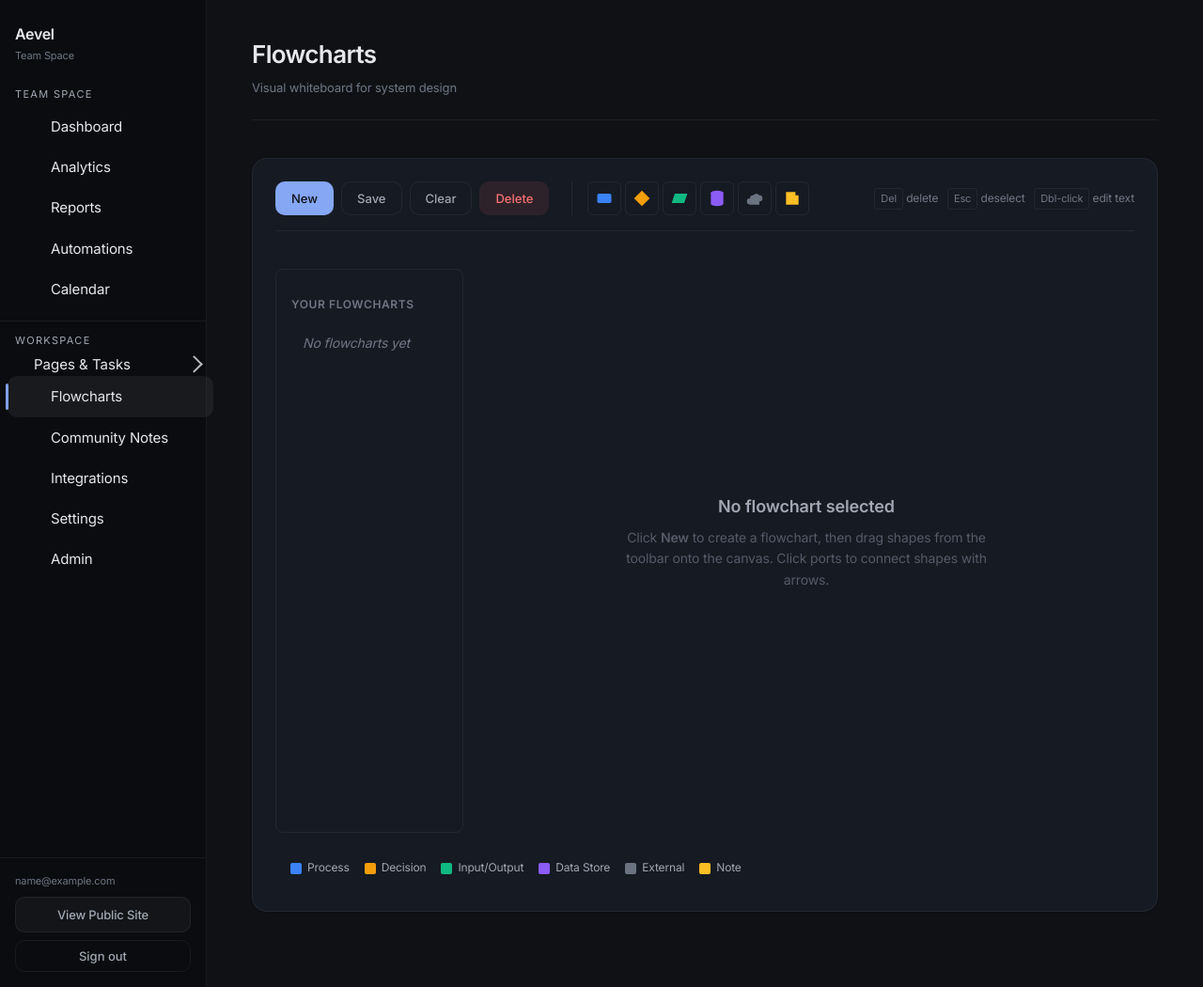
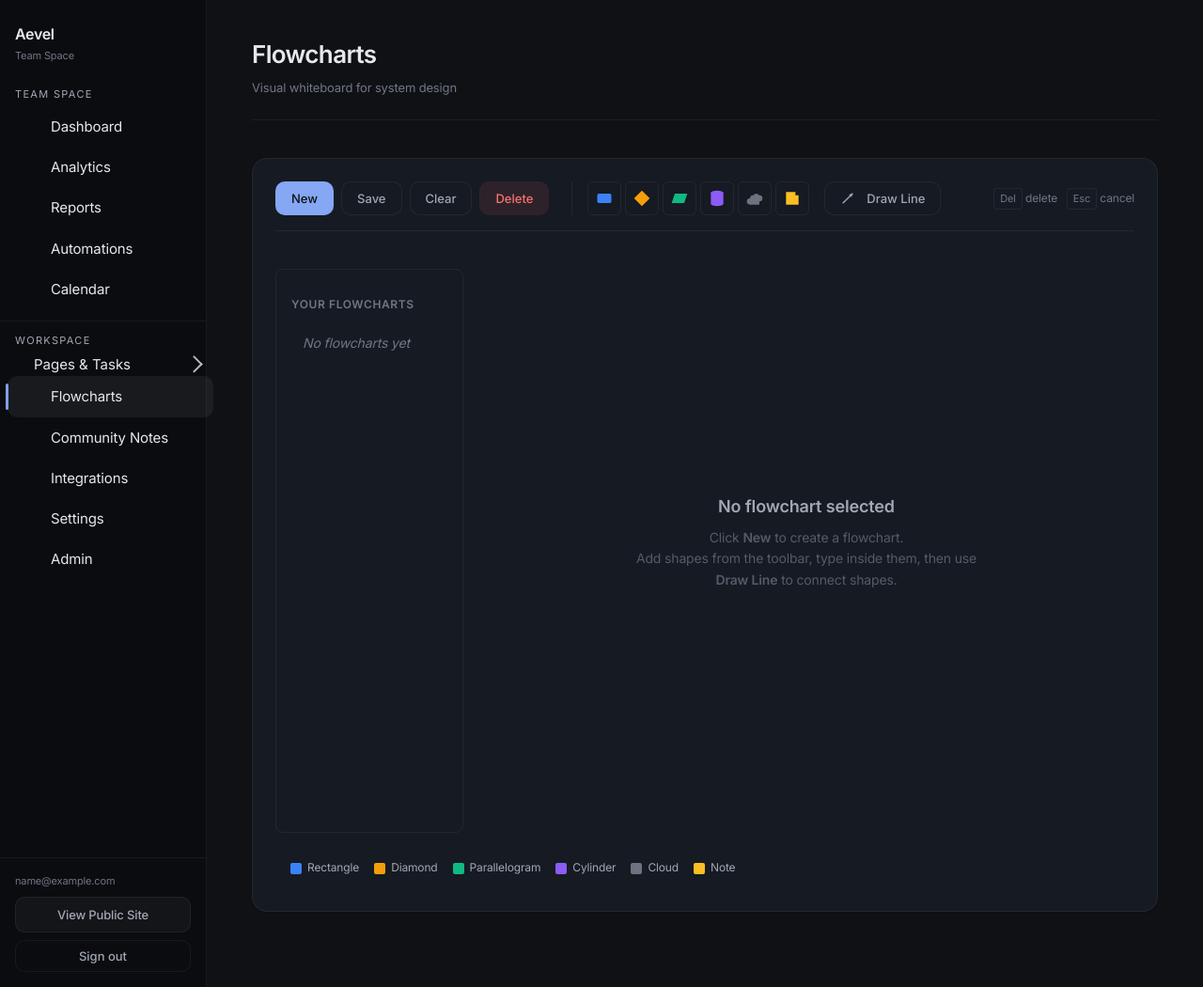
Before and after one commit to arehm9241-beep/aevel-hq-copy, a Flask app: page /flowcharts in a window 1280 px wide. Shown: the whole page at 94% size. Run offline with Flask 3, Linux system fonts and the light colour scheme; the visitor is signed in with stand-in values (Sample User, id 1); data that the repository does not hold is empty.

Commit message:
Whiteboard: blank editable text boxes, draw line tool
Co-authored-by: Cursor <cursoragent@cursor.com>

```diff
--- a/static/js/whiteboard.js
+++ b/static/js/whiteboard.js
@@ -9,8 +9,9 @@
     connections: [],
     selectedShape: null,
     selectedConnection: null,
-    connecting: null, // {fromId, fromPort}
-    dragging: null,   // {shape, offsetX, offsetY}
+    lineMode: false,
+    lineStart: null,
+    dragging: null,
     currentId: null,
     nextShapeId: 1
   };
@@ -19,30 +20,30 @@
   // SHAPE DEFINITIONS
   // ============================================
   var SHAPE_TYPES = {
-    rectangle:     { label: 'Process',      color: '#3b82f6', textColor: '#fff', width: 140, height: 50 },
-    diamond:       { label: 'Decision',     color: '#f59e0b', textColor: '#fff', width: 100, height: 80 },
-    parallelogram: { label: 'Input/Output', color: '#10b981', textColor: '#fff', width: 140, height: 50 },
-    cylinder:      { label: 'Data Store',   color: '#8b5cf6', textColor: '#fff', width: 100, height: 70 },
-    cloud:         { label: 'External',     color: '#6b7280', textColor: '#fff', width: 120, height: 60 },
-    note:          { label: 'Note',         color: '#fbbf24', textColor: '#000', width: 120, height: 60 }
+    rectangle:     { color: '#3b82f6', textColor: '#fff', width: 160, height: 60 },
+    diamond:       { color: '#f59e0b', textColor: '#fff', width: 120, height: 100 },
+    parallelogram: { color: '#10b981', textColor: '#fff', width: 160, height: 60 },
+    cylinder:      { color: '#8b5cf6', textColor: '#fff', width: 120, height: 80 },
+    cloud:         { color: '#6b7280', textColor: '#fff', width: 140, height: 80 },
+    note:          { color: '#fbbf24', textColor: '#000', width: 140, height: 80 }
   };
 
   // ============================================
   // DOM ELEMENTS
   // ============================================
-  var canvas, svg, shapesLayer, connectionsLayer, portsLayer;
-  var listEl, emptyEl, editorWrap, titleInput;
+  var canvas, svg, shapesLayer, connectionsLayer;
+  var listEl, emptyEl, editorWrap, titleInput, lineModeBtn;
 
   function init() {
     canvas = document.getElementById('whiteboard-canvas');
     svg = document.getElementById('whiteboard-svg');
     shapesLayer = document.getElementById('shapes-layer');
     connectionsLayer = document.getElementById('connections-layer');
-    portsLayer = document.getElementById('ports-layer');
     listEl = document.getElementById('flowchart-list');
     emptyEl = document.getElementById('flowchart-empty');
     editorWrap = document.getElementById('flowchart-editor');
     titleInput = document.getElementById('flowchart-title');
+    lineModeBtn = document.getElementById('line-mode-btn');
 
     if (!canvas || !svg) return;
 
@@ -87,6 +88,18 @@
         }
       });
     });
+
+    // Line mode toggle
+    if (lineModeBtn) {
+      lineModeBtn.addEventListener('click', function() {
+        state.lineMode = !state.lineMode;
+        this.classList.toggle('active', state.lineMode);
+        svg.style.cursor = state.lineMode ? 'crosshair' : 'default';
+        if (!state.lineMode) {
+          cancelLine();
+        }
+      });
+    }
   }
 
   // ============================================
@@ -100,17 +113,23 @@
 
     document.addEventListener('keydown', function(e) {
       if (e.key === 'Delete' || e.key === 'Backspace') {
-        if (state.selectedShape && document.activeElement.tagName !== 'INPUT' && document.activeElement.tagName !== 'TEXTAREA') {
-          e.preventDefault();
+        var active = document.activeElement;
+        if (active && (active.tagName === 'INPUT' || active.tagName === 'TEXTAREA')) {
+          return; // Let delete work in text fields
+        }
+        e.preventDefault();
+        if (state.selectedShape) {
           deleteShape(state.selectedShape);
         } else if (state.selectedConnection) {
-          e.preventDefault();
           deleteConnection(state.selectedConnection);
         }
       }
       if (e.key === 'Escape') {
-        cancelConnecting();
+        cancelLine();
         deselectAll();
+        state.lineMode = false;
+        if (lineModeBtn) lineModeBtn.classList.remove('active');
+        svg.style.cursor = 'default';
       }
     });
   }
@@ -124,11 +143,8 @@
     var pos = getMousePos(e);
     var target = e.target;
 
-    // Check if clicking a port
-    if (target.classList.contains('shape-port')) {
-      var shapeId = target.getAttribute('data-shape-id');
-      var port = target.getAttribute('data-port');
-      startConnecting(shapeId, port, pos);
+    // Ignore clicks on text inputs
+    if (target.tagName === 'INPUT' || target.tagName === 'TEXTAREA') {
       return;
     }
 
@@ -138,6 +154,18 @@
       var id = shapeEl.getAttribute('data-id');
       var shape = state.shapes.find(function(s) { return s.id === id; });
       if (shape) {
+        if (state.lineMode) {
+          // Line mode: start or end line
+          if (!state.lineStart) {
+            state.lineStart = shape;
+            createTempLine(shape, pos);
+          } else if (state.lineStart.id !== shape.id) {
+            // Complete the line
+            addConnection(state.lineStart.id, shape.id);
+            cancelLine();
+          }
+          return;
+        }
         selectShape(shape);
         state.dragging = {
           shape: shape,
@@ -158,6 +186,9 @@
 
     // Clicking empty space
     deselectAll();
+    if (state.lineMode) {
+      cancelLine();
+    }
   }
 
   function onCanvasMouseMove(e) {
@@ -171,8 +202,8 @@
       updateConnectionsForShape(shape.id);
     }
 
-    if (state.connecting) {
-      updateTempConnection(pos);
+    if (state.lineStart) {
+      updateTempLine(pos);
     }
   }
 
@@ -180,18 +211,37 @@
     if (state.dragging) {
       state.dragging = null;
     }
+  }
 
-    if (state.connecting) {
-      var target = e.target;
-      if (target.classList.contains('shape-port')) {
-        var toId = target.getAttribute('data-shape-id');
-        var toPort = target.getAttribute('data-port');
-        if (toId !== state.connecting.fromId) {
-          addConnection(state.connecting.fromId, state.connecting.fromPort, toId, toPort);
-        }
-      }
-      cancelConnecting();
+  // ============================================
+  // LINE DRAWING
+  // ============================================
+  function createTempLine(fromShape, pos) {
+    var startX = fromShape.x + fromShape.width / 2;
+    var startY = fromShape.y + fromShape.height / 2;
+
+    var line = document.createElementNS('http://www.w3.org/2000/svg', 'line');
+    line.setAttribute('id', 'temp-line');
+    line.setAttribute('class', 'wb-connection temp');
+    line.setAttribute('x1', startX);
+    line.setAttribute('y1', startY);
+    line.setAttribute('x2', pos.x);
+    line.setAttribute('y2', pos.y);
+    connectionsLayer.appendChild(line);
+  }
+
+  function updateTempLine(pos) {
+    var line = document.getElementById('temp-line');
+    if (line) {
+      line.setAttribute('x2', pos.x);
+      line.setAttribute('y2', pos.y);
     }
+  }
+
+  function cancelLine() {
+    state.lineStart = null;
+    var temp = document.getElementById('temp-line');
+    if (temp) temp.remove();
   }
 
   // ============================================
@@ -206,7 +256,7 @@
       y: y,
       width: def.width,
       height: def.height,
-      text: text || def.label
+      text: text || ''
     };
     state.shapes.push(shape);
     renderShape(shape);
@@ -228,11 +278,9 @@
     state.shapes = state.shapes.filter(function(s) { return s.id !== shape.id; });
     var el = shapesLayer.querySelector('[data-id="' + shape.id + '"]');
     if (el) el.remove();
-    var ports = portsLayer.querySelectorAll('[data-shape-id="' + shape.id + '"]');
-    ports.forEach(function(p) { p.remove(); });
 
     deselectAll();
-    toast('Shape deleted', 'success');
+    toast('Deleted', 'success');
   }
 
   function selectShape(shape) {
@@ -240,7 +288,6 @@
     state.selectedShape = shape;
     var el = shapesLayer.querySelector('[data-id="' + shape.id + '"]');
     if (el) el.classList.add('selected');
-    showPorts(shape);
   }
 
   function deselectAll() {
@@ -252,7 +299,6 @@
     connectionsLayer.querySelectorAll('.selected').forEach(function(el) {
       el.classList.remove('selected');
     });
-    hidePorts();
   }
 
   // ============================================
@@ -293,28 +339,35 @@
     }
     g.appendChild(path);
 
-    // Text
-    var text = document.createElementNS('http://www.w3.org/2000/svg', 'text');
-    text.setAttribute('x', shape.width / 2);
-    text.setAttribute('y', shape.height / 2 + 4);
-    text.setAttribute('text-anchor', 'middle');
-    text.setAttribute('fill', def.textColor);
-    text.setAttribute('font-size', '12');
-    text.setAttribute('font-family', 'Inter, sans-serif');
-    text.setAttribute('pointer-events', 'none');
-    text.textContent = truncateText(shape.text, 16);
-    g.appendChild(text);
+    // Editable text using foreignObject
+    var fo = document.createElementNS('http://www.w3.org/2000/svg', 'foreignObject');
+    fo.setAttribute('x', '10');
+    fo.setAttribute('y', '10');
+    fo.setAttribute('width', shape.width - 20);
+    fo.setAttribute('height', shape.height - 20);
+
+    var textarea = document.createElement('textarea');
+    textarea.className = 'shape-text-input';
+    textarea.placeholder = 'Type here...';
+    textarea.value = shape.text || '';
+    textarea.style.cssText = 'width:100%;height:100%;background:transparent;border:none;outline:none;resize:none;' +
+      'color:' + def.textColor + ';font-size:12px;font-family:Inter,sans-serif;text-align:center;' +
+      'display:flex;align-items:center;justify-content:center;padding:4px;box-sizing:border-box;';
+
+    textarea.addEventListener('input', function() {
+      shape.text = this.value;
+    });
+    textarea.addEventListener('mousedown', function(e) {
+      e.stopPropagation(); // Prevent drag when typing
+    });
+    textarea.addEventListener('focus', function() {
+      selectShape(shape);
+    });
+
+    fo.appendChild(textarea);
+    g.appendChild(fo);
 
     shapesLayer.appendChild(g);
-
-    // Update ports if selected
-    if (state.selectedShape && state.selectedShape.id === shape.id) {
-      showPorts(shape);
-    }
-  }
-
-  function truncateText(text, max) {
-    return text.length > max ? text.substring(0, max - 1) + '…' : text;
   }
 
   function createRect(w, h, color) {
@@ -363,7 +416,6 @@
     var g = document.createElementNS('http://www.w3.org/2000/svg', 'g');
     var ry = 10;
 
-    // Body
     var rect = document.createElementNS('http://www.w3.org/2000/svg', 'rect');
     rect.setAttribute('x', '0');
     rect.setAttribute('y', ry);
@@ -372,7 +424,6 @@
     rect.setAttribute('fill', color);
     g.appendChild(rect);
 
-    // Top ellipse
     var top = document.createElementNS('http://www.w3.org/2000/svg', 'ellipse');
     top.setAttribute('cx', w / 2);
     top.setAttribute('cy', ry);
@@ -383,7 +434,6 @@
     top.setAttribute('stroke-width', '2');
     g.appendChild(top);
 
-    // Bottom ellipse
     var bottom = document.createElementNS('http://www.w3.org/2000/svg', 'ellipse');
     bottom.setAttribute('cx', w / 2);
     bottom.setAttribute('cy', h - ry);
@@ -394,7 +444,6 @@
     bottom.setAttribute('stroke-width', '2');
     g.appendChild(bottom);
 
-    // Side strokes
     var left = document.createElementNS('http://www.w3.org/2000/svg', 'line');
     left.setAttribute('x1', '0');
     left.setAttribute('y1', ry);
@@ -456,75 +505,19 @@
   }
 
   // ============================================
-  // PORTS (Connection Points)
-  // ============================================
-  function showPorts(shape) {
-    hidePorts();
-    var ports = getPortPositions(shape);
-    Object.keys(ports).forEach(function(portName) {
-      var pos = ports[portName];
-      var circle = document.createElementNS('http://www.w3.org/2000/svg', 'circle');
-      circle.setAttribute('class', 'shape-port');
-      circle.setAttribute('cx', pos.x);
-      circle.setAttribute('cy', pos.y);
-      circle.setAttribute('r', '6');
-      circle.setAttribute('data-shape-id', shape.id);
-      circle.setAttribute('data-port', portName);
-      portsLayer.appendChild(circle);
-    });
-  }
-
-  function hidePorts() {
-    portsLayer.innerHTML = '';
-  }
-
-  function getPortPositions(shape) {
-    return {
-      top:    { x: shape.x + shape.width / 2, y: shape.y },
-      bottom: { x: shape.x + shape.width / 2, y: shape.y + shape.height },
-      left:   { x: shape.x, y: shape.y + shape.height / 2 },
-      right:  { x: shape.x + shape.width, y: shape.y + shape.height / 2 }
-    };
-  }
-
-  // ============================================
   // CONNECTIONS
   // ============================================
-  function startConnecting(fromId, fromPort, pos) {
-    state.connecting = { fromId: fromId, fromPort: fromPort, startPos: pos };
+  function addConnection(fromId, toId, label) {
+    // Check if connection already exists
+    var exists = state.connections.some(function(c) {
+      return (c.from === fromId && c.to === toId) || (c.from === toId && c.to === fromId);
+    });
+    if (exists) return;
 
-    // Create temp line
-    var line = document.createElementNS('http://www.w3.org/2000/svg', 'line');
-    line.setAttribute('id', 'temp-connection');
-    line.setAttribute('class', 'wb-connection temp');
-    line.setAttribute('x1', pos.x);
-    line.setAttribute('y1', pos.y);
-    line.setAttribute('x2', pos.x);
-    line.setAttribute('y2', pos.y);
-    connectionsLayer.appendChild(line);
-  }
-
-  function updateTempConnection(pos) {
-    var line = document.getElementById('temp-connection');
-    if (line) {
-      line.setAttribute('x2', pos.x);
-      line.setAttribute('y2', pos.y);
-    }
-  }
-
-  function cancelConnecting() {
-    state.connecting = null;
-    var temp = document.getElementById('temp-connection');
-    if (temp) temp.remove();
-  }
-
-  function addConnection(fromId, fromPort, toId, toPort, label) {
     var conn = {
       id: 'conn-' + Date.now(),
       from: fromId,
-      fromPort: fromPort,
       to: toId,
-      toPort: toPort,
       label: label || ''
     };
     state.connections.push(conn);
@@ -536,7 +529,7 @@
     state.connections = state.connections.filter(function(c) { return c.id !== connId; });
     removeConnectionElement(connId);
     deselectAll();
-    toast('Connection deleted', 'success');
+    toast('Line deleted', 'success');
   }
 
   function removeConnectionElement(connId) {
@@ -559,10 +552,9 @@
     var toShape = state.shapes.find(function(s) { return s.id === conn.to; });
     if (!fromShape || !toShape) return;
 
-    var fromPorts = getPortPositions(fromShape);
-    var toPorts = getPortPositions(toShape);
-    var start = fromPorts[conn.fromPort];
-    var end = toPorts[conn.toPort];
+    // Calculate best connection points (center to center, then find edge)
+    var start = getEdgePoint(fromShape, toShape);
+    var end = getEdgePoint(toShape, fromShape);
 
     var g = document.createElementNS('http://www.w3.org/2000/svg', 'g');
     g.setAttribute('class', 'wb-connection');
@@ -577,21 +569,49 @@
     line.setAttribute('marker-end', 'url(#arrowhead)');
     g.appendChild(line);
 
-    // Label
-    if (conn.label) {
-      var midX = (start.x + end.x) / 2;
-      var midY = (start.y + end.y) / 2;
-      var text = document.createElementNS('http://www.w3.org/2000/svg', 'text');
-      text.setAttribute('x', midX);
-      text.setAttribute('y', midY - 5);
-      text.setAttribute('text-anchor', 'middle');
-      text.setAttribute('fill', '#fff');
-      text.setAttribute('font-size', '11');
-      text.textContent = conn.label;
-      g.appendChild(text);
+    // Clickable hitbox (wider invisible line for easier selection)
+    var hitbox = document.createElementNS('http://www.w3.org/2000/svg', 'line');
+    hitbox.setAttribute('x1', start.x);
+    hitbox.setAttribute('y1', start.y);
+    hitbox.setAttribute('x2', end.x);
+    hitbox.setAttribute('y2', end.y);
+    hitbox.setAttribute('stroke', 'transparent');
+    hitbox.setAttribute('stroke-width', '12');
+    hitbox.style.cursor = 'pointer';
+    g.appendChild(hitbox);
+
+    connectionsLayer.appendChild(g);
+  }
+
+  function getEdgePoint(fromShape, toShape) {
+    var fromCx = fromShape.x + fromShape.width / 2;
+    var fromCy = fromShape.y + fromShape.height / 2;
+    var toCx = toShape.x + toShape.width / 2;
+    var toCy = toShape.y + toShape.height / 2;
+
+    var dx = toCx - fromCx;
+    var dy = toCy - fromCy;
+    var angle = Math.atan2(dy, dx);
+
+    // Determine which edge to use
+    var hw = fromShape.width / 2;
+    var hh = fromShape.height / 2;
+
+    var edgeAngle = Math.atan2(hh, hw);
+    var absAngle = Math.abs(angle);
+
+    var x, y;
+    if (absAngle < edgeAngle || absAngle > Math.PI - edgeAngle) {
+      // Left or right edge
+      x = fromCx + (dx > 0 ? hw : -hw);
+      y = fromCy + (dx > 0 ? hw : -hw) * Math.tan(angle);
+    } else {
+      // Top or bottom edge
+      y = fromCy + (dy > 0 ? hh : -hh);
+      x = fromCx + (dy > 0 ? hh : -hh) / Math.tan(angle);
     }
 
-    connectionsLayer.appendChild(g);
+    return { x: x, y: y };
   }
 
   function updateConnectionsForShape(shapeId) {
@@ -643,9 +663,12 @@
       var parsed = JSON.parse(data);
       if (parsed.shapes && Array.isArray(parsed.shapes)) {
         state.shapes = parsed.shapes;
-        state.nextShapeId = Math.max.apply(null, state.shapes.map(function(s) {
-          return parseInt(s.id.replace('shape-', '')) || 0;
-        })) + 1;
+        var maxId = 0;
+        state.shapes.forEach(function(s) {
+          var num = parseInt(s.id.replace('shape-', '')) || 0;
+          if (num > maxId) maxId = num;
+        });
+        state.nextShapeId = maxId + 1;
         state.shapes.forEach(renderShape);
       }
       if (parsed.connections && Array.isArray(parsed.connections)) {
@@ -653,7 +676,7 @@
         state.connections.forEach(renderConnection);
       }
     } catch (e) {
-      // Not JSON, might be old Mermaid format - ignore
+      // Not JSON, ignore
     }
   }
 
@@ -669,10 +692,10 @@
     state.connections = [];
     state.selectedShape = null;
     state.selectedConnection = null;
+    state.lineStart = null;
     state.nextShapeId = 1;
     shapesLayer.innerHTML = '';
     connectionsLayer.innerHTML = '';
-    portsLayer.innerHTML = '';
   }
 
   function showEmpty() {
@@ -756,37 +779,11 @@
   }
 
   // ============================================
-  // EDIT SHAPE TEXT
-  // ============================================
-  function editShapeText(shape) {
-    var newText = prompt('Edit label:', shape.text);
-    if (newText !== null) {
-      shape.text = newText;
-      renderShape(shape);
-    }
-  }
-
-  // Double-click to edit
-  function setupDoubleClick() {
-    svg.addEventListener('dblclick', function(e) {
-      var shapeEl = e.target.closest('.wb-shape');
-      if (shapeEl) {
-        var id = shapeEl.getAttribute('data-id');
-        var shape = state.shapes.find(function(s) { return s.id === id; });
-        if (shape) {
-          editShapeText(shape);
-        }
-      }
-    });
-  }
-
-  // ============================================
   // INIT
   // ============================================
   document.addEventListener('DOMContentLoaded', function() {
     init();
     setupButtonHandlers();
-    setupDoubleClick();
   });
 
 })();
--- a/templates/flowcharts.html
+++ b/templates/flowcharts.html
@@ -119,6 +119,25 @@
 .shape-btn[data-shape="cylinder"] svg { fill: #8b5cf6; }
 .shape-btn[data-shape="cloud"] svg { fill: #6b7280; }
 .shape-btn[data-shape="note"] svg { fill: #fbbf24; }
+
+/* Line tool button */
+.line-tool-btn {
+  display: flex;
+  align-items: center;
+  margin-left: 0.5rem;
+}
+
+.line-tool-btn.active {
+  background: var(--primary);
+  color: #fff;
+  border-color: var(--primary);
+}
+
+.line-tool-btn.active svg line,
+.line-tool-btn.active svg polygon {
+  stroke: #fff;
+  fill: #fff;
+}
 
 /* Canvas */
 #whiteboard-canvas {
@@ -306,28 +325,34 @@
 
       <!-- Shape Toolbar -->
       <div id="shape-toolbar" class="shape-toolbar">
-        <button type="button" class="shape-btn" data-shape="rectangle" title="Process / Action">
+        <button type="button" class="shape-btn" data-shape="rectangle" title="Rectangle">
           <svg viewBox="0 0 24 24"><rect x="3" y="6" width="18" height="12" rx="2"/></svg>
         </button>
-        <button type="button" class="shape-btn" data-shape="diamond" title="Decision (Yes/No)">
+        <button type="button" class="shape-btn" data-shape="diamond" title="Diamond">
           <svg viewBox="0 0 24 24"><polygon points="12,2 22,12 12,22 2,12"/></svg>
         </button>
-        <button type="button" class="shape-btn" data-shape="parallelogram" title="Input / Output">
+        <button type="button" class="shape-btn" data-shape="parallelogram" title="Parallelogram">
           <svg viewBox="0 0 24 24"><polygon points="6,6 22,6 18,18 2,18"/></svg>
         </button>
-        <button type="button" class="shape-btn" data-shape="cylinder" title="Data Store">
+        <button type="button" class="shape-btn" data-shape="cylinder" title="Cylinder">
           <svg viewBox="0 0 24 24"><ellipse cx="12" cy="5" rx="8" ry="3"/><path d="M4,5 v14 a8,3 0 0,0 16,0 v-14"/></svg>
         </button>
-        <button type="button" class="shape-btn" data-shape="cloud" title="External System / API">
+        <button type="button" class="shape-btn" data-shape="cloud" title="Cloud">
           <svg viewBox="0 0 24 24"><path d="M6,20 Q2,20 2,16 Q2,12 6,12 Q6,8 10,8 Q14,4 18,8 Q22,8 22,12 Q22,16 18,16 L18,20 Z"/></svg>
         </button>
-        <button type="button" class="shape-btn" data-shape="note" title="Note / Comment">
+        <button type="button" class="shape-btn" data-shape="note" title="Note">
           <svg viewBox="0 0 24 24"><path d="M4,4 L16,4 L20,8 L20,20 L4,20 Z M16,4 L16,8 L20,8"/></svg>
         </button>
       </div>
 
+      <!-- Line Tool -->
+      <button type="button" id="line-mode-btn" class="btn btn-secondary line-tool-btn" title="Draw lines between shapes">
+        <svg viewBox="0 0 24 24" width="16" height="16" style="margin-right:4px"><line x1="4" y1="20" x2="20" y2="4" stroke="currentColor" stroke-width="2"/><polygon points="20,4 14,6 18,10" fill="currentColor"/></svg>
+        Draw Line
+      </button>
+
       <div class="keyboard-hints">
-        <kbd>Del</kbd> delete &nbsp; <kbd>Esc</kbd> deselect &nbsp; <kbd>Dbl-click</kbd> edit text
+        <kbd>Del</kbd> delete &nbsp; <kbd>Esc</kbd> cancel
       </div>
     </div>
 
@@ -347,8 +372,8 @@
         <div id="flowchart-empty" class="flowchart-empty">
           <p class="flowchart-empty-title">No flowchart selected</p>
           <p class="flowchart-empty-desc">
-            Click <strong>New</strong> to create a flowchart, then drag shapes from the toolbar onto the canvas.
-            Click ports to connect shapes with arrows.
+            Click <strong>New</strong> to create a flowchart.<br>
+            Add shapes from the toolbar, type inside them, then use <strong>Draw Line</strong> to connect shapes.
           </p>
         </div>
 
@@ -387,11 +412,11 @@
 
     <!-- Legend -->
     <div class="whiteboard-legend">
-      <div class="legend-item"><span class="legend-swatch" style="background:#3b82f6"></span> Process</div>
-      <div class="legend-item"><span class="legend-swatch" style="background:#f59e0b"></span> Decision</div>
-      <div class="legend-item"><span class="legend-swatch" style="background:#10b981"></span> Input/Output</div>
-      <div class="legend-item"><span class="legend-swatch" style="background:#8b5cf6"></span> Data Store</div>
-      <div class="legend-item"><span class="legend-swatch" style="background:#6b7280"></span> External</div>
+      <div class="legend-item"><span class="legend-swatch" style="background:#3b82f6"></span> Rectangle</div>
+      <div class="legend-item"><span class="legend-swatch" style="background:#f59e0b"></span> Diamond</div>
+      <div class="legend-item"><span class="legend-swatch" style="background:#10b981"></span> Parallelogram</div>
+      <div class="legend-item"><span class="legend-swatch" style="background:#8b5cf6"></span> Cylinder</div>
+      <div class="legend-item"><span class="legend-swatch" style="background:#6b7280"></span> Cloud</div>
       <div class="legend-item"><span class="legend-swatch" style="background:#fbbf24"></span> Note</div>
     </div>
 
```
